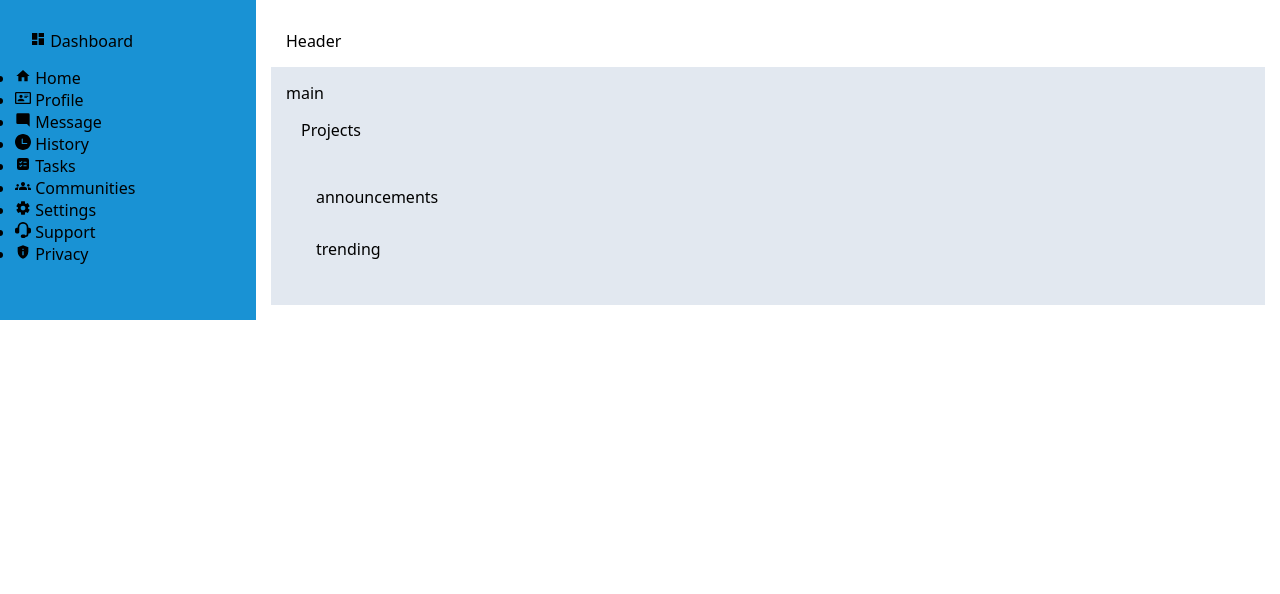
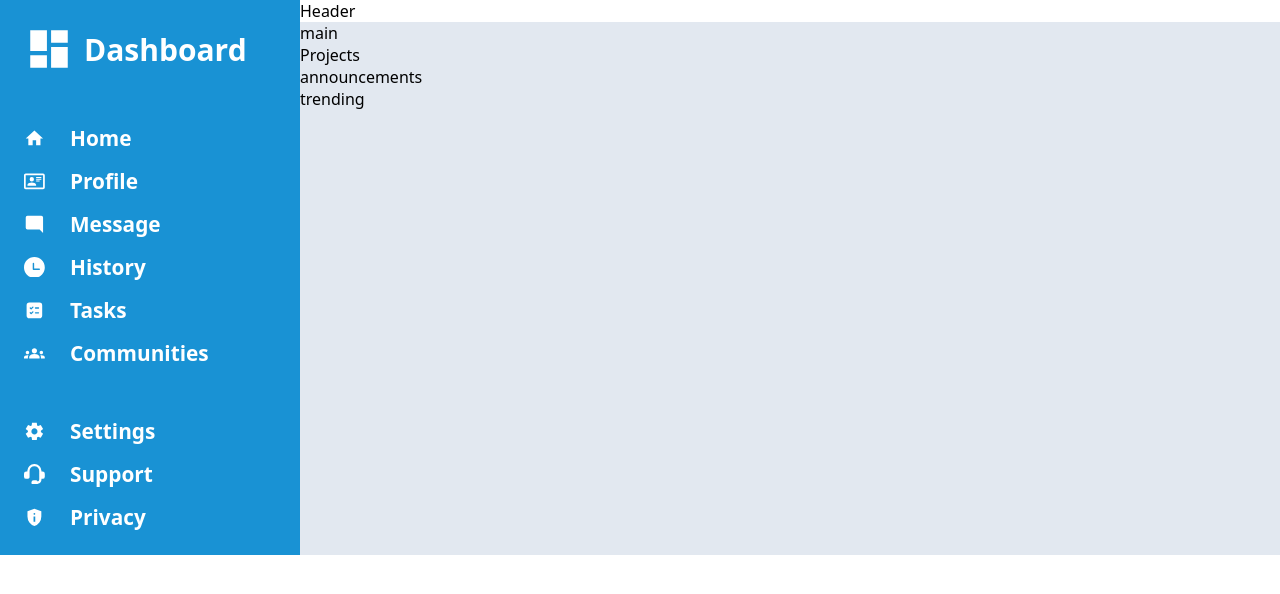
Before and after one commit to roqyyb/admin-dashboard, a plain HTML site: page index.html in a window 1280 px wide. Drawn offline with Linux system fonts and the light colour scheme.

Commit message:
Style the sidebar

```diff
--- a/style.css
+++ b/style.css
@@ -17,29 +17,65 @@ h6 {
   line-height: 1.5;
 }
 
+ul {
+  list-style: none;
+}
+
 body {
   font-family: system-ui, sans-serif;
 }
 
 .container {
   display: grid;
-  grid-template-columns: 1fr 4fr;
-  grid-template-areas:
-    "sidebar header"
-    "sidebar main";
+  grid-template-columns: 300px 1fr;
 }
-.container div {
-  padding: 15px;
-}
+
 .sidebar {
+  grid-column: 1/2;
   background-color: #1992d4;
-  grid-area: sidebar;
 }
 .header {
-  grid-area: header;
+  grid-column: 2/3;
   background-color: white;
 }
-.content {
-  grid-area: main;
+.main {
+  grid-column: 2/3;
   background-color: #e2e8f0;
 }
+
+/* Sidebar */
+.sidebar {
+  display: grid;
+  gap: 50px;
+  padding: 1.5rem;
+  color: white;
+}
+
+.sidebar .logo {
+  font-size: 30px;
+  font-weight: 700;
+  display: grid;
+  grid-template-columns: 50px auto;
+  align-items: center;
+  gap: 10px;
+  cursor: pointer;
+}
+
+.sidebar .logo svg {
+  font-size: 50px;
+}
+
+.sidebar ul {
+  display: grid;
+  gap: 15px;
+}
+
+.sidebar ul li {
+  display: grid;
+  grid-template-columns: 1rem auto;
+  gap: 30px;
+  align-items: center;
+  font-size: 1.3rem;
+  font-weight: 900;
+  cursor: pointer;
+}
```
